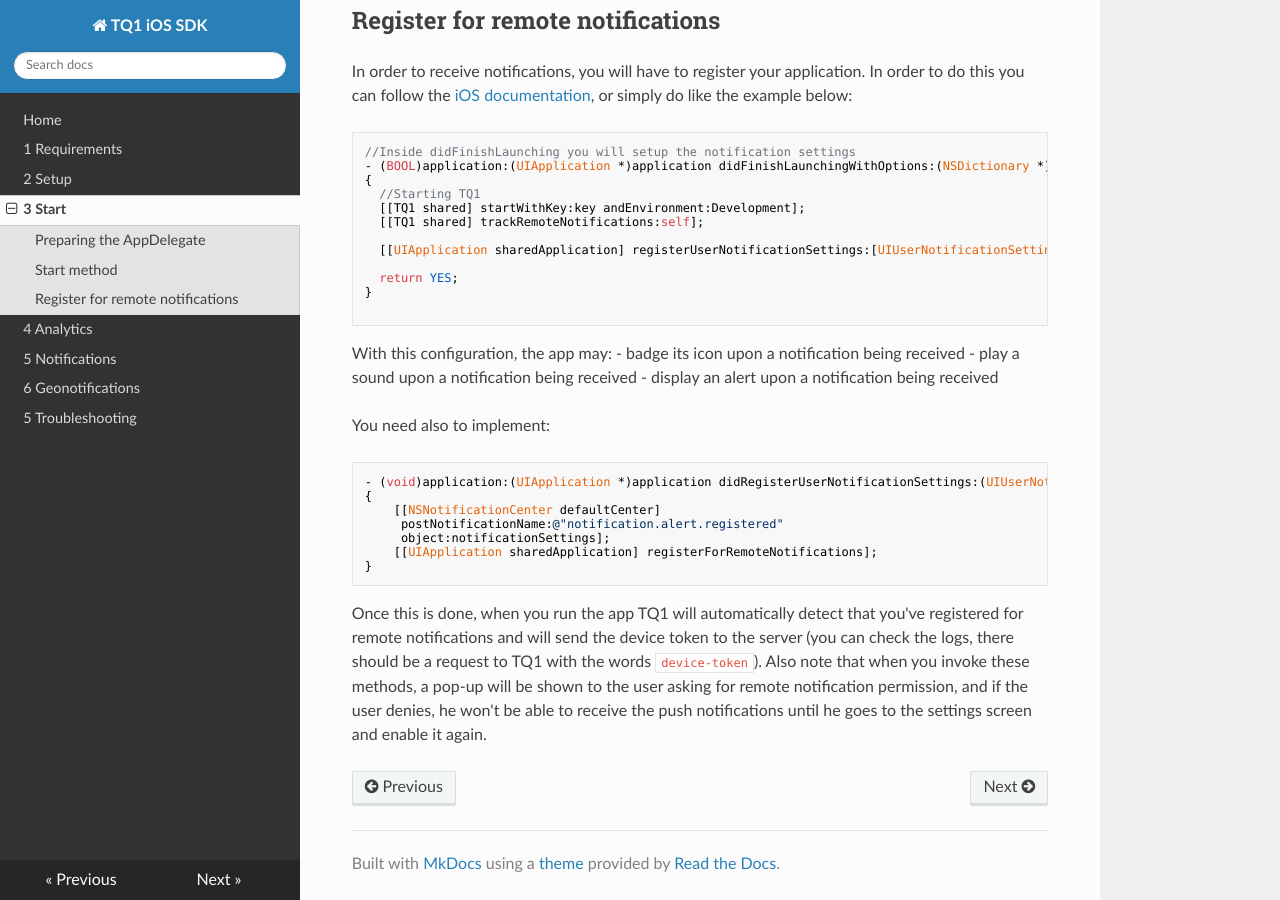
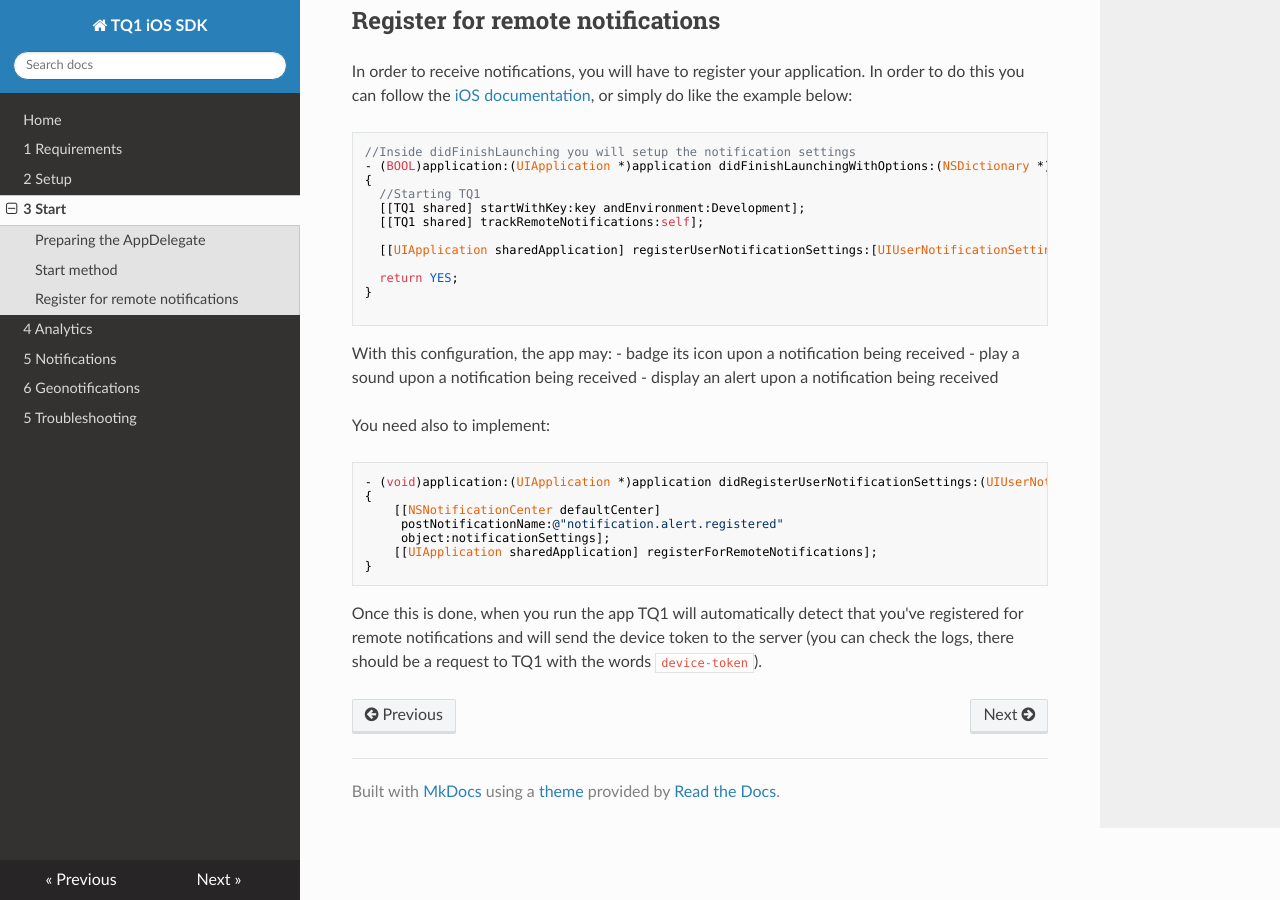
Before and after one commit to tq1/taqtile-sdk-ios, an MkDocs documentation site: the page built from docs/docs/2-start.md, in a window 1280 px wide and 900 px high, scrolled down 1052 px. Built offline with MkDocs 1.6.1, drawn with Linux system fonts in a browser that asks for light colours; nearby versions of some CDN libraries; old or Windows-style settings are respelled for this version of MkDocs.

````diff
--- a/docs/docs/2-start.md
+++ b/docs/docs/2-start.md
@@ -74,4 +74,4 @@ You need also to implement:
 }
 ```
 
-Once this is done, when you run the app TQ1 will automatically detect that you've registered for remote notifications and will send the device token to the server (you can check the logs, there should be a request to TQ1 with the words `device-token`). Also note that when you invoke these methods, a pop-up will be shown to the user asking for remote notification permission, and if the user denies, he won't be able to receive the push notifications until he goes to the settings screen and enable it again.
+Once this is done, when you run the app TQ1 will automatically detect that you've registered for remote notifications and will send the device token to the server (you can check the logs, there should be a request to TQ1 with the words `device-token`).
````
Also changed, not shown: 2 other files.
